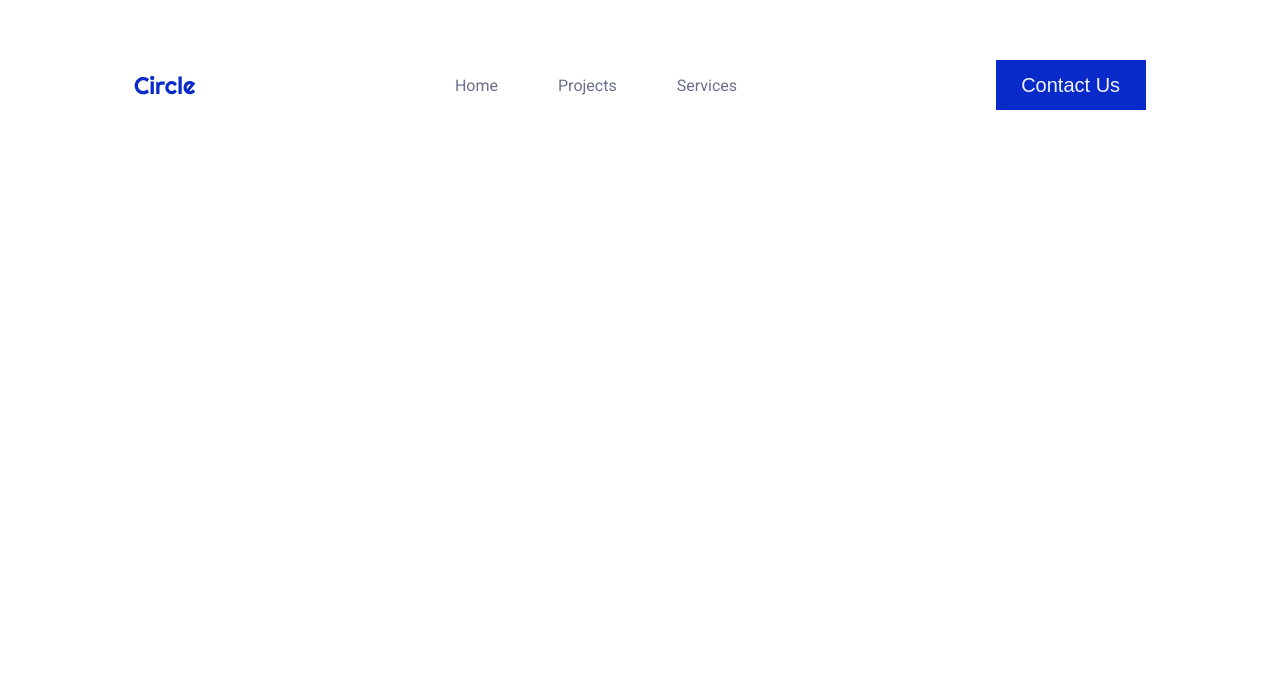
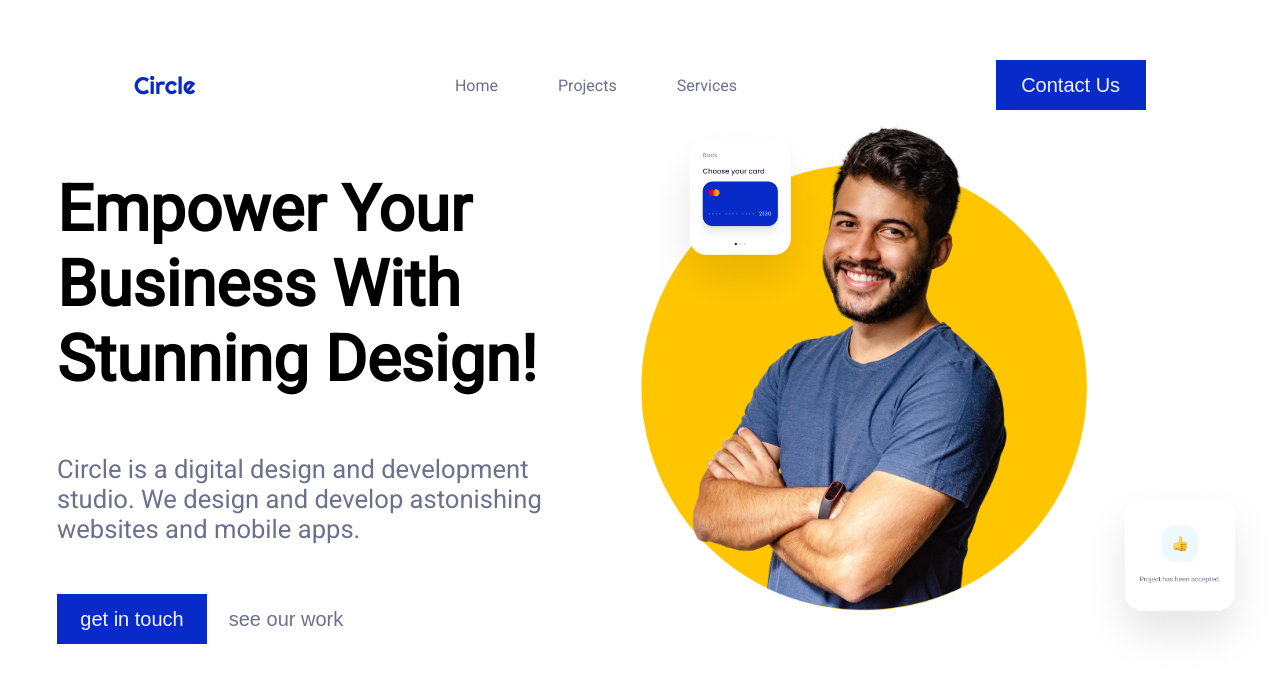
Before and after one commit to MargaBen/Webcircle, a website: page index.html in a window 1280 px wide. Drawn offline with Linux system fonts and the light colour scheme.

Commit message:
added CSS & HTML heo section

```diff
--- a/index.html
+++ b/index.html
@@ -24,6 +24,22 @@
         </ul>
         <button>Contact Us</button>
       </nav>
+      <section class="hero-section">
+        <div class="hero-images">
+          <img src="hero-section/card-1.png" alt="" id="credit-card-image" />
+          <img src="hero-section/card-2.png" alt="" id="emoji-image" />
+          <img src="hero-section/hero-image.png" alt="" id="mr-hero" />
+        </div>
+        <div>
+          <h1>Empower Your Business With Stunning Design!</h1>
+          <p>
+            Circle is a digital design and development studio. We design and
+            develop astonishing websites and mobile apps.
+          </p>
+          <button id="contact-button">get in touch</button>
+          <button id="projects-button">see our work</button>
+        </div>
+      </section>
     </div>
   </body>
 </html>
--- a/style.css
+++ b/style.css
@@ -46,3 +46,50 @@ button {
   width: 150px;
   font-size: 20px;
 }
+
+.hero-images {
+  position: relative;
+}
+#credit-card-image {
+  width: 200px;
+  position: absolute;
+}
+
+#emoji-image {
+  width: 200px;
+  position: absolute;
+  right: 0;
+  bottom: -34px;
+}
+
+#mr-hero {
+  max-width: 500px;
+  max-height: 500px;
+}
+
+.hero-section {
+  display: flex;
+  flex-direction: row-reverse;
+}
+
+.hero-section div {
+  width: 50%;
+}
+
+.hero-section h1 {
+  font-size: 5vw;
+  margin: 57px;
+}
+.hero-section p {
+  color: rgb(107, 112, 141);
+  font-size: 2vw;
+  margin: 0 57px 50px;
+}
+
+button#contact-button {
+  margin-left: 57px;
+}
+button#projects-button {
+  color: rgb(107, 112, 141);
+  background-color: transparent;
+}
```
